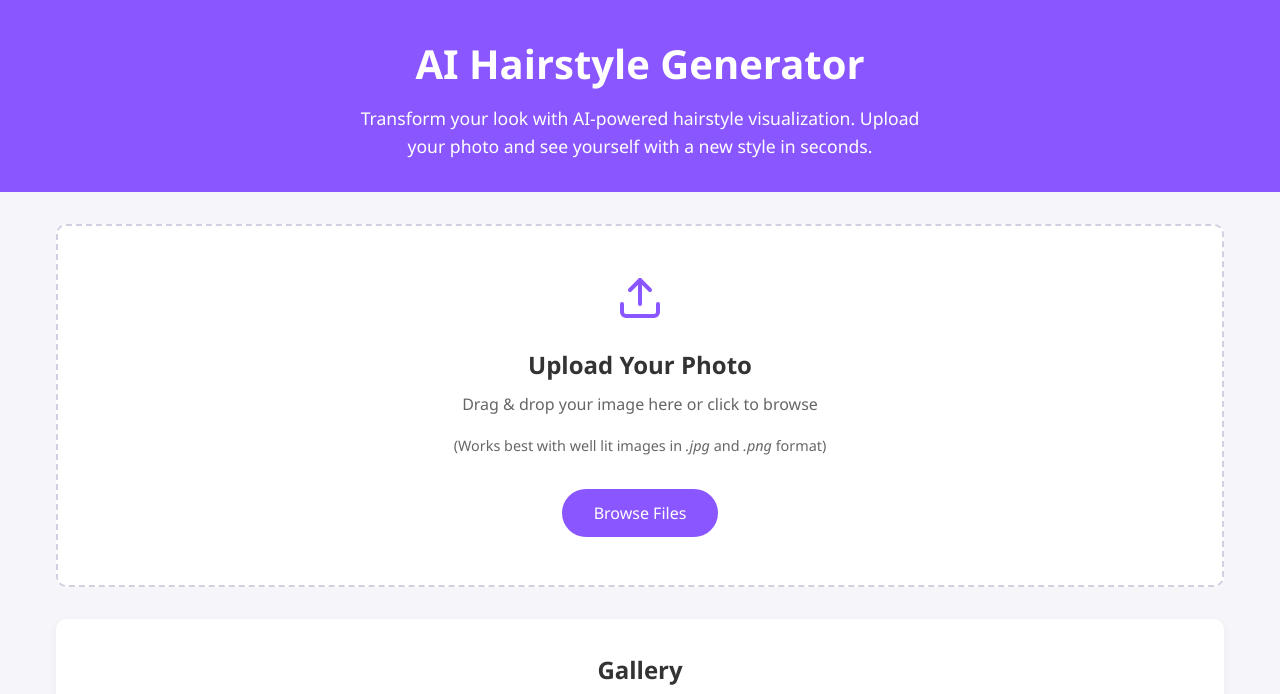
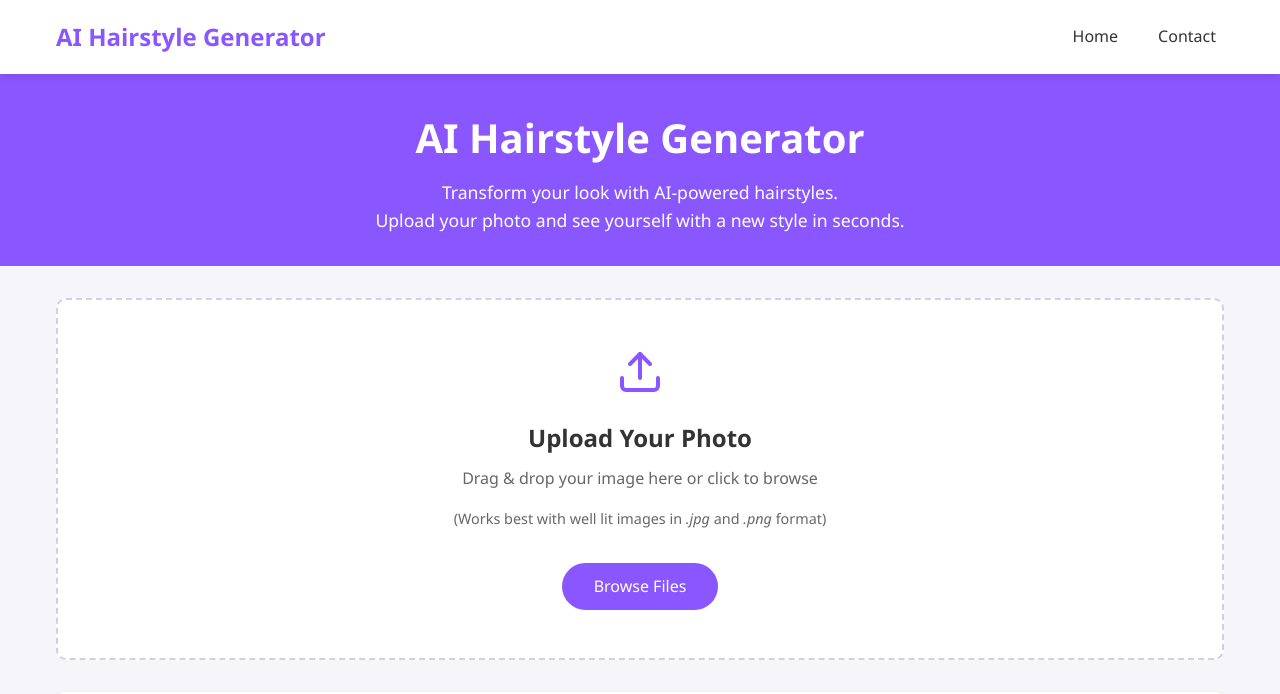
Before and after one commit to Tinku412/AIHairstyleChanger, a website: page public/index.html in a window 1280 px wide. Shown: the top 694 px of the page. Drawn offline with Linux system fonts and the light colour scheme.

Commit message:
ui changes-2

```diff
--- a/public/index.html
+++ b/public/index.html
@@ -12,13 +12,25 @@
 </script>
     <meta charset="UTF-8">
     <meta name="viewport" content="width=device-width, initial-scale=1.0">
-    <title>Change Hairstyle AI</title>
+    <title>AI Hairstyle Generator</title>
     <link rel="stylesheet" href="styles.css">
 </head>
 <body>
+    <nav class="main-nav">
+        <div class="nav-container">
+            <div class="logo">
+                <a href="/">AI Hairstyle Generator</a>
+            </div>
+            <div class="nav-links">
+                <a href="https://reddyforai.com" class="nav-link">Home</a>
+                <a href="https://reddyforai.com/About.html" class="nav-link">Contact</a>
+            </div>
+        </div>
+    </nav>
+
     <header>
         <h1>AI Hairstyle Generator</h1>
-        <p class="subtitle">Transform your look with AI-powered hairstyle visualization. Upload your photo and see yourself with a new style in seconds.</p>
+        <p class="subtitle">Transform your look with AI-powered hairstyles.<br> Upload your photo and see yourself with a new style in seconds.</p>
     </header>
 
     <div class="container">
@@ -238,7 +250,7 @@
     <footer>
         <div class="footer-content">
             <h2>AI Hairstyle Generator</h2>
-            <p>Try our AI-powered hairstyle transformation tool today. Upload a photo and see yourself with a completely new look in seconds.</p>
+            <p>Try our AI-powered hairstyle transformation tool today.<br> Upload a photo and see yourself with a completely new look in seconds.</p>
             <div class="footer-links">
                 <a href="https://reddyforai.com">Home | </a>
                 <a href="https://reddyforai.com/About.html">Contact | </a>
--- a/public/styles.css
+++ b/public/styles.css
@@ -16,6 +16,7 @@ header {
     color: white;
     text-align: center;
     padding: 2rem 1rem;
+    margin-top: 0;
 }
 
 header h1 {
@@ -444,3 +445,65 @@ footer {
         margin-bottom: 1rem;
     }
 }
+
+/* Navigation bar styles */
+.main-nav {
+    background-color: #ffffff;
+    box-shadow: 0 2px 10px rgba(0, 0, 0, 0.1);
+    position: sticky;
+    top: 0;
+    z-index: 1000;
+}
+
+.nav-container {
+    max-width: 1200px;
+    margin: 0 auto;
+    display: flex;
+    justify-content: space-between;
+    align-items: center;
+    padding: 1rem;
+}
+
+.logo a {
+    color: #8A56FF;
+    font-size: 1.5rem;
+    font-weight: 700;
+    text-decoration: none;
+    transition: color 0.3s;
+}
+
+.logo a:hover {
+    color: #7442e6;
+}
+
+.nav-links {
+    display: flex;
+    gap: 1.5rem;
+}
+
+.nav-link {
+    color: #333;
+    text-decoration: none;
+    font-weight: 500;
+    padding: 0.5rem;
+    border-radius: 4px;
+    transition: all 0.3s;
+}
+
+.nav-link:hover {
+    color: #8A56FF;
+    background-color: #f8f7ff;
+}
+
+/* Responsive navigation */
+@media (max-width: 768px) {
+    .nav-container {
+        flex-direction: column;
+        gap: 1rem;
+    }
+
+    .nav-links {
+        width: 100%;
+        justify-content: center;
+    }
+}
```
